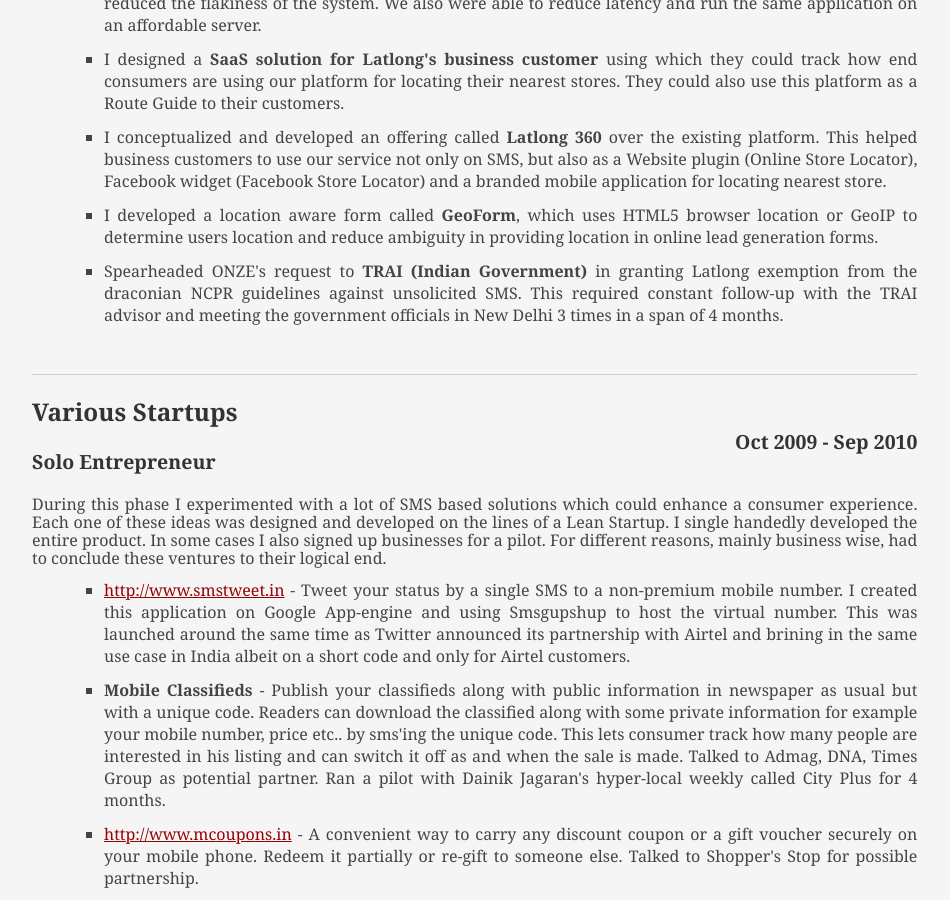
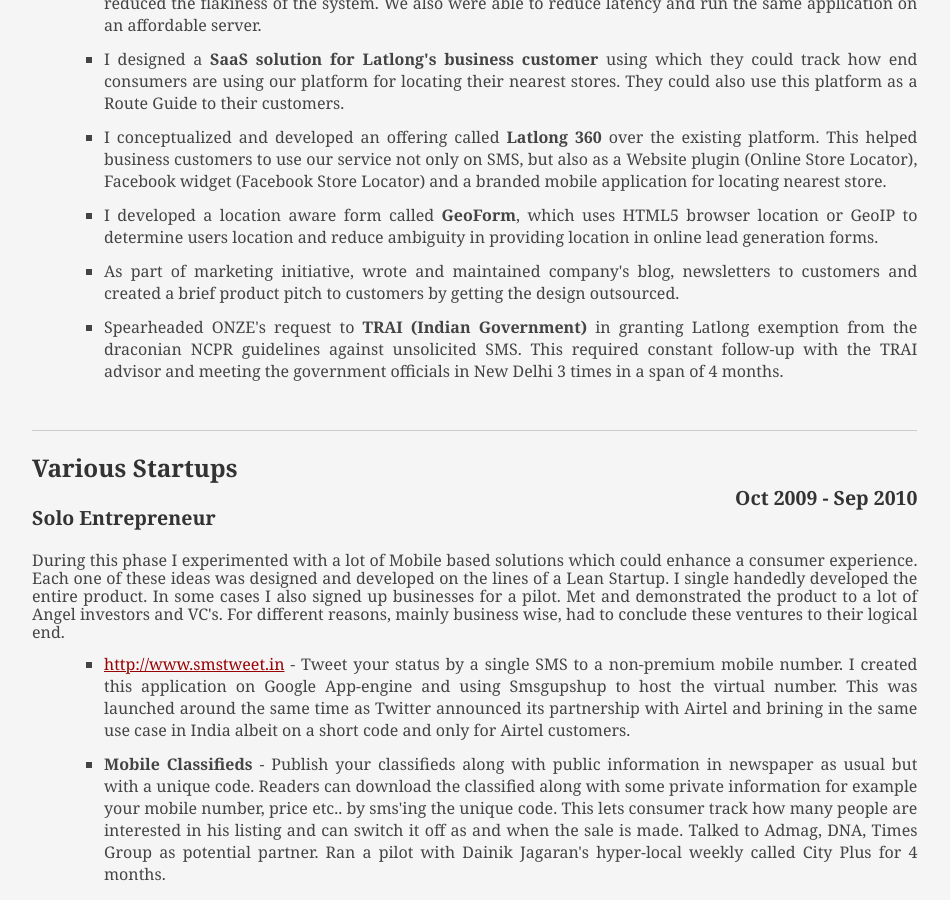
Before and after one commit to mayanks/mayanks.github.com, a Jekyll site: the page resume/index.html, which Jekyll copies as it is, in a window 1280 px wide and 900 px high, scrolled down 1669 px. Shown: the whole window, without its empty margins (56-1006 px from the left). Built offline with Jekyll 4.4.1, drawn with Linux system fonts in a browser that asks for light colours; a style sheet for code colours, icons or effects is not loaded; some of the changed text lies outside the part shown.

Commit message:
removed sms references

```diff
--- a/resume/index.html
+++ b/resume/index.html
@@ -46,7 +46,7 @@
 						<div class="yui-u">
 							<!--<p class="enlarge">Technologists and a self starter, passionate about consumer applications. I can take a product idea and architect it, build it and manage both the usability and back end infrastructure to support it. I can also develop a business case for the product and talk to and sell to potential customers.</p>
               <p><center>or</center></p>-->
-							<p class="enlarge">Over 12 years of experience in designing, building and delivering software products with varied complexities. I have engineered solutions for mobile phone applications, wearable embedded devices, consumer web application and SMS based. I am a hands on technologists, self starter and a problem solver.</p>
+							<p class="enlarge">Over 12 years of experience in designing, building and delivering software products with varied complexities. I have engineered solutions for mobile phone applications, wearable embedded devices, consumer web and mobile applications. I am a hands on technologists, self starter and a problem solver.</p>
 						</div>
 					</div><!--// .yui-gf -->
 
@@ -120,6 +120,7 @@
                   <li>I designed a <b>SaaS solution for Latlong's business customer</b> using which they could track how end consumers are using our platform for locating their nearest stores. They could also use this platform as a Route Guide to their customers.</li>
                   <li>I conceptualized and developed an offering called <b>Latlong 360</b> over the existing platform. This helped business customers to use our service not only on SMS, but also as a Website plugin (Online Store Locator), Facebook widget (Facebook Store Locator) and a branded mobile application for locating nearest store.</li>
                   <li>I developed a location aware form called <b>GeoForm</b>, which uses HTML5 browser location or GeoIP to determine users location and reduce ambiguity in providing location in online lead generation forms.</li>
+                  <li>As part of marketing initiative, wrote and maintained company's blog, newsletters to customers and created a brief product pitch to customers by getting the design outsourced.</li>
                   <li>Spearheaded ONZE's request to <b>TRAI (Indian Government)</b> in granting Latlong exemption from the draconian NCPR guidelines against unsolicited SMS. This required constant follow-up with the TRAI advisor and meeting the government officials in New Delhi 3 times in a span of 4 months.</li>
                 </ul>
 							</div>
@@ -128,7 +129,7 @@
 								<h2>Various Startups</h2>
 								<h3>Solo Entrepreneur</h3>
 								<h4>Oct 2009 - Sep 2010</h4>
-								<p>During this phase I experimented with a lot of SMS based solutions which could enhance a consumer experience. Each one of these ideas was designed and developed on the lines of a Lean Startup. I single handedly developed the entire product. In some cases I also signed up businesses for a pilot. For different reasons, mainly business wise, had to conclude these ventures to their logical end.</p>
+								<p>During this phase I experimented with a lot of Mobile based solutions which could enhance a consumer experience. Each one of these ideas was designed and developed on the lines of a Lean Startup. I single handedly developed the entire product. In some cases I also signed up businesses for a pilot. Met and demonstrated the product to a lot of Angel investors and VC's. For different reasons, mainly business wise, had to conclude these ventures to their logical end.</p>
 
 								<ul class="last">
 									<li><a href="http://www.smstweet.in">http://www.smstweet.in</a> - Tweet your status by a single SMS to a non-premium mobile number. I created this application on Google App-engine and using Smsgupshup to host the virtual number. This was launched around the same time as Twitter announced its partnership with Airtel and brining in the same use case in India albeit on a short code and only for Airtel customers.</li>
@@ -177,7 +178,7 @@
 									<li>Developing rudimentary UI application on Linux as well as Windows mobile phone to display capabilities of iBTStack and Stereo application.</li>
 									<li>Working with teams across geographies. Israel, Japan, Korea and Taiwan for example.</li>
 									<li>Fixing bugs in a hybrid usecase. The craziest being a Windows mobile phone streaming compressed music to a Bluetooth stereo headset running at a clock frequency different from the other.</li>
-									<li>Developed an uncanny habit of finding and fixing weirdest of bugs.</li>
+                  <!--<li>Developed an uncanny habit of finding and fixing weirdest of bugs.</li>-->
 								</ul>
 							</div>
 
```
Also changed, not shown: 1 other file.
